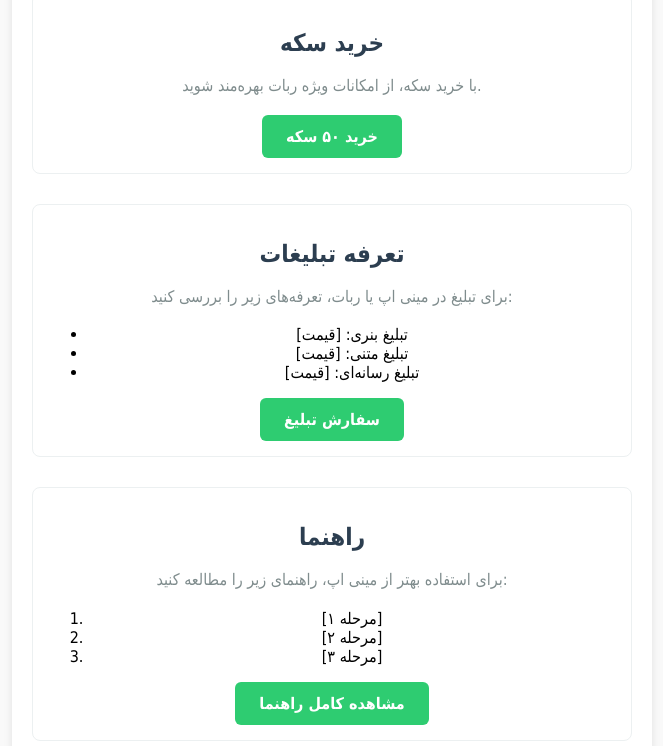
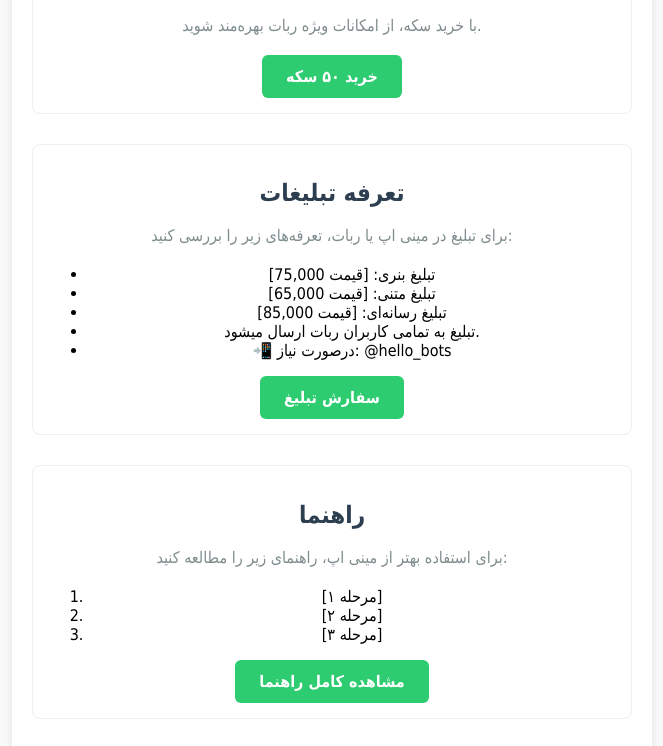
Before and after one commit to MadeByH/mini-app, a plain HTML site: page index.html in a window 1280 px wide. Shown: the part 126-872 px from the top of the page, without its empty margins (308-971 px from the left). Drawn offline with Linux system fonts and the light colour scheme.

Commit message:
Update index.html

```diff
--- a/index.html
+++ b/index.html
@@ -70,10 +70,10 @@
 </head>
 <body>
     <div class="container">
-        <h1>🪙 فروشگاه سکه</h1>
+        </h1>فروشگاه ربات</h1>
 
         <div class="section">
-            <h2>خرید سکه</h2>
+            <h2>خرید سکه 🪙</h2>
             <p>با خرید سکه، از امکانات ویژه ربات بهره‌مند شوید.</p>
             <a href="#" class="button" onclick="buyCoins()">خرید ۵۰ سکه</a>
         </div>
@@ -82,9 +82,11 @@
             <h2>تعرفه تبلیغات</h2>
             <p>برای تبلیغ در مینی اپ یا ربات، تعرفه‌های زیر را بررسی کنید:</p>
             <ul>
-                <li>تبلیغ بنری: [قیمت]</li>
-                <li>تبلیغ متنی: [قیمت]</li>
-                <li>تبلیغ رسانه‌ای: [قیمت]</li>
+                <li>تبلیغ بنری: [قیمت 75,000]</li>
+                <li>تبلیغ متنی: [قیمت 65,000]</li>
+                <li>تبلیغ رسانه‌ای: [قیمت 85,000]</li>
+                <li>تبلیغ به تمامی کاربران ربات ارسال میشود.</li>
+                <li>📲 درصورت نیاز: @hello_bots</li>
             </ul>
             <a href="https://ble.ir/hello_bots" class="button">سفارش تبلیغ</a>
         </div>
```
